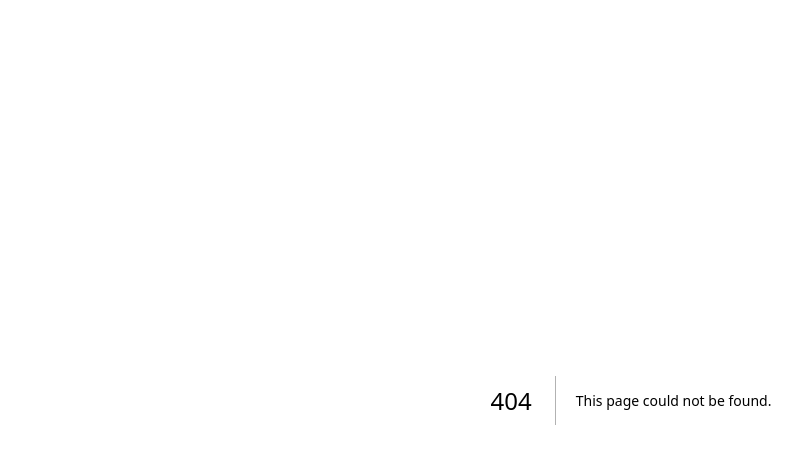
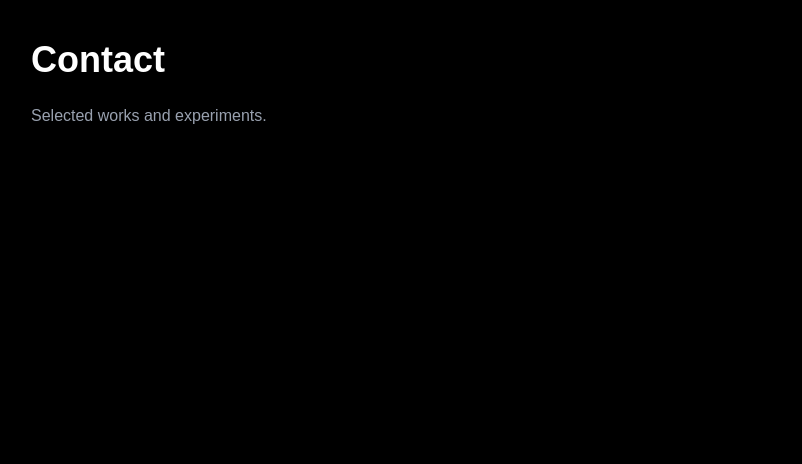
Before and after one commit to t4kamuna/portfolio, a Next.js app: page /contact in a window 1280 px wide. Before the commit this address had no page. Shown: the top 464 px of the page, without its empty margins (9-811 px from the left). Built offline with nearby package versions, Linux system fonts and the light colour scheme.

Commit message:
Add projects , contact

```diff
--- /dev/null
+++ b/app/contact/page.tsx
@@ -0,0 +1,10 @@
+export default function Projects() {
+  return (
+    <main className="min-h-screen bg-black text-white p-10">
+      <h1 className="text-4xl font-semibold">Contact</h1>
+      <p className="mt-6 text-gray-400">
+        Selected works and experiments.
+      </p>
+    </main>
+  );
+}
--- a/app/page.tsx
+++ b/app/page.tsx
@@ -7,7 +7,7 @@ export default function Home() {
         </h1>
 
         <p className="mt-6 text-xl text-gray-400 leading-relaxed">
-          I design systems.
+          I am student programer.
           <br />
           I build automation.
           <br />
@@ -34,7 +34,7 @@ export default function Home() {
             href="/now"
             className="hover:text-white transition"
           >
-            Now
+            Contact
           </a>
         </div>
       </div>
```
